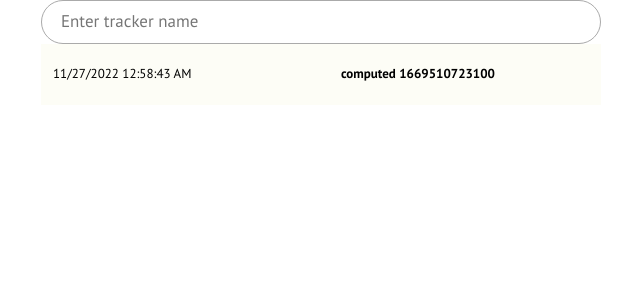
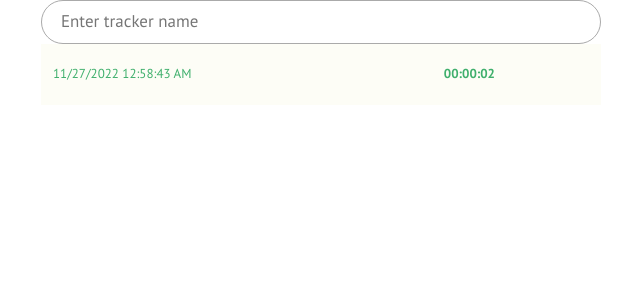
Before and after one commit to prspro/nmbl-test, a React (Create React App) app: page / in a window 1280 px wide. Both pictures are taken after a click on the label 898 px from the left and 22 px from the top of the page. Shown: the top 300 px of the page, without its empty margins (319-959 px from the left). Built offline with nearby package versions, Linux system fonts and the light colour scheme; some icons are missing.

Commit message:
Stopwatch component reworked

```diff
--- a/src/App.tsx
+++ b/src/App.tsx
@@ -3,13 +3,16 @@ import StopwatchForm from "./components/StopwatchForm";
 import { useAppSelector } from "./store/hooks";
 
 const App = () => {
-  const stopwatchList = useAppSelector((state) => state.counter.stopwatchList);
+  const stopwatchList = useAppSelector((state) => state.app.stopwatchList);
 
   return (
     <div className="container">
       <StopwatchForm placeholder="Enter tracker name" />
       {stopwatchList.map((entry) => (
-        <Stopwatch key={entry.id} id={entry.id} title={entry.title} value={entry.value} isPaused={entry.isPaused} />
+        <Stopwatch
+          key={entry.id}
+          id={entry.id}
+        />
       ))}
     </div>
   );
--- a/src/components/Stopwatch/Stopwatch.sass
+++ b/src/components/Stopwatch/Stopwatch.sass
@@ -7,6 +7,8 @@
     padding: 18px 14px 18px 12px
     &.active
         background-color: #fdfdf6
+        #{$root}__title, #{$root}__value
+            color: #3faf6c
     &__title
         text-overflow: ellipsis
         overflow: hidden
--- a/src/components/Stopwatch/Stopwatch.tsx
+++ b/src/components/Stopwatch/Stopwatch.tsx
@@ -6,23 +6,14 @@ import SvgIcon from "../SvgIcon";
 
 interface IStopwatchProps {
   className?: string;
-  title: string;
-  value: number;
-  isPaused: boolean;
   id: number;
 }
 
-const Stopwatch: FC<IStopwatchProps> = ({
-  id,
-  className,
-  title,
-  value,
-  isPaused,
-}) => {
-  const { computedValue, handleRemove, handlePauseToggle } = useStopwatch({
-    value,
-    id,
-  });
+const Stopwatch: FC<IStopwatchProps> = ({ id, className }) => {
+  const { computedValue, title, isPaused, handleRemove, handlePauseToggle } =
+    useStopwatch({
+      id,
+    });
 
   return (
     <div className={classNames("stopwatch", className, { active: !isPaused })}>
@@ -30,11 +21,11 @@ const Stopwatch: FC<IStopwatchProps> = ({
       <span className="stopwatch__value">{computedValue}</span>
       {isPaused ? (
         <button onClick={handlePauseToggle} className="stopwatch__btn">
-          <SvgIcon id="pause" />
+          <SvgIcon id="play" />
         </button>
       ) : (
         <button onClick={handlePauseToggle} className="stopwatch__btn">
-          <SvgIcon id="play" />
+          <SvgIcon id="pause" />
         </button>
       )}
       <button onClick={handleRemove} className="stopwatch__btn">
--- a/src/components/Stopwatch/useStopwatch.ts
+++ b/src/components/Stopwatch/useStopwatch.ts
@@ -1,31 +1,76 @@
-import React from "react";
+import { useEffect } from "react";
 import { useAppDispatch, useAppSelector } from "../../store/hooks";
-import { removeStopwatch, toggleStopwatch } from "../../store/slice/appSlice";
+import {
+  removeStopwatch,
+  toggleStopwatch,
+  incrementStopwatchValue,
+} from "../../store/slice/appSlice";
+const timeStep = 1000; ///stopwatch interwal in ms
 
 type IUseStopwatchProps = {
-  value: number;
   id: number;
 };
 type IUseStopwatch = {
   computedValue: string;
+  title: string;
+  isPaused: boolean;
   handleRemove: () => void;
   handlePauseToggle: () => void;
 };
 
-const useStopwatch = ({ value, id }: IUseStopwatchProps): IUseStopwatch => {
-  const computedValue = "computed " + value;
+const useStopwatch = ({ id }: IUseStopwatchProps): IUseStopwatch => {
+  const currentStopwatch = useAppSelector(
+    (state) => state.app.stopwatchList
+  ).find((entry) => entry.id === id);
+  const stopwatchValue = currentStopwatch?.value || 0;
+  const isPaused = currentStopwatch?.isPaused || false;
+  const title = currentStopwatch?.title || "";
 
   const dispatch = useAppDispatch();
 
+  const computeValue = () => {
+    const hourCount = Math.floor(stopwatchValue / (1000 * 60 * 60));
+    const minuteCount = Math.floor(
+      (stopwatchValue - hourCount * (1000 * 60 * 60)) / (1000 * 60)
+    );
+    const secondCount = Math.floor(
+      (stopwatchValue -
+        hourCount * (1000 * 60 * 60) -
+        minuteCount * (1000 * 60)) /
+        1000
+    );
+
+    return `${hourCount.toString().length < 2 ? "0" + hourCount : hourCount}:${
+      minuteCount.toString().length < 2 ? "0" + minuteCount : minuteCount
+    }:${secondCount.toString().length < 2 ? "0" + secondCount : secondCount}`;
+  };
+
+  const computedValue = computeValue();
+
   const handlePauseToggle = () => {
-    dispatch(toggleStopwatch(id))
-  }
+    dispatch(toggleStopwatch(id));
+  };
 
   const handleRemove = () => {
-    dispatch(removeStopwatch(id))
-  }
+    dispatch(removeStopwatch(id));
+  };
 
-  return { computedValue, handleRemove, handlePauseToggle };
+  useEffect(() => {
+    let i!: ReturnType<typeof setInterval>;
+
+    if (!isPaused) {
+      i = setInterval(() => {
+        dispatch(incrementStopwatchValue({ id: id, value: timeStep }));
+      }, timeStep);
+    } else {
+      clearInterval(i);
+    }
+    return () => {
+      clearInterval(i);
+    };
+  }, [isPaused]);
+
+  return { computedValue, title, isPaused, handleRemove, handlePauseToggle };
 };
 
 export default useStopwatch;
--- a/src/components/StopwatchForm/useStopwatchForm.ts
+++ b/src/components/StopwatchForm/useStopwatchForm.ts
@@ -23,7 +23,7 @@ const useStopwatchForm = (): IUseStopwatchForm => {
     dispatch(
       addStopwatch({
         id: new Date().getTime(),
-        value: new Date().getTime(),
+        value: 0,
         title:
           title === ""
             ? `${new Date().toLocaleDateString()} ${new Date().toLocaleTimeString()}`
--- a/src/store/index.ts
+++ b/src/store/index.ts
@@ -3,7 +3,7 @@ import counterReducer from './slice/appSlice';
 
 export const store = configureStore({
   reducer: {
-    counter: counterReducer,
+    app: counterReducer,
   },
 });
 
--- a/src/store/slice/appSlice.ts
+++ b/src/store/slice/appSlice.ts
@@ -16,20 +16,20 @@ const initialState:IState = {
 };
 
 export const counterSlice = createSlice({
-  name: "stopwatch",
+  name: "app",
   initialState,
   reducers: {
     addStopwatch: (state, action: PayloadAction<IStopwatch>) => {
-      state.stopwatchList.push(action.payload);
+      state.stopwatchList.unshift(action.payload);
     },
     removeStopwatch: (state, action: PayloadAction<number>) => {
       state.stopwatchList = state.stopwatchList.filter((entry) => {
         return entry.id !== action.payload;
       });
     },
-    incrementStopwatchValue: (state, action: PayloadAction<number>) => {
+    incrementStopwatchValue: (state, action: PayloadAction<{id: number; value: number}>) => {
       state.stopwatchList = state.stopwatchList.map((entry) =>
-        entry.id !== action.payload ? entry : { ...entry, value: entry.value++ }
+        entry.id !== action.payload.id ? entry : { ...entry, value: entry.value + action.payload.value }
       );
     },
     toggleStopwatch: (state, action: PayloadAction<number>) => {
```
